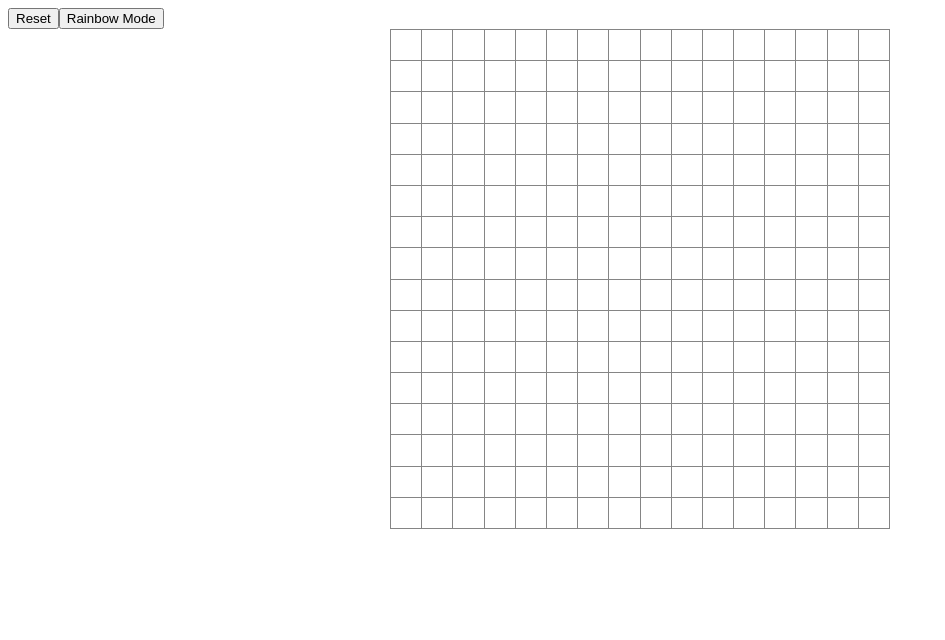
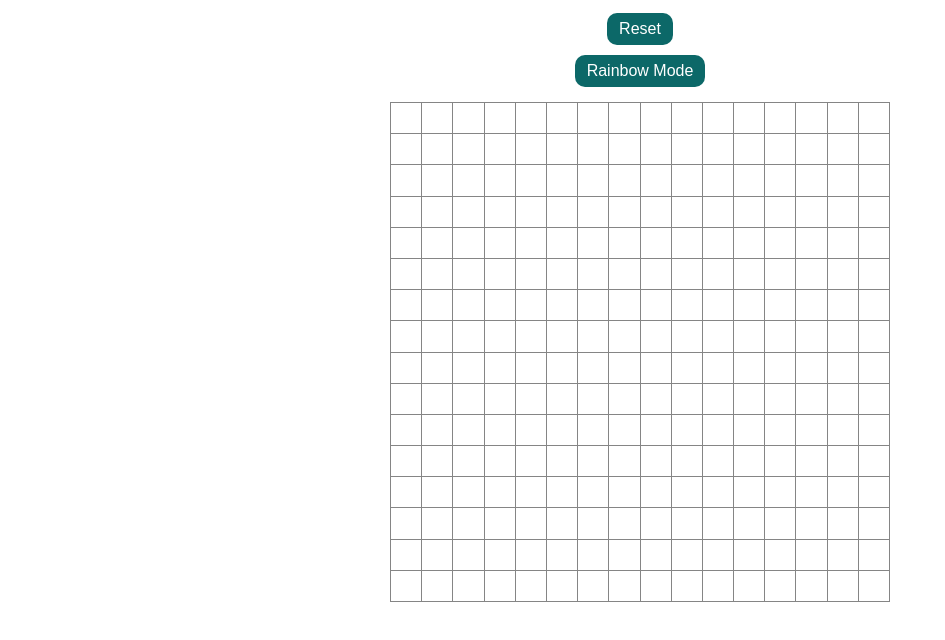
Before and after one commit to LenaChestnut/Etch-a-Sketch, a plain HTML site: page index.html in a window 1280 px wide. Shown: the whole page, without its empty margins (0-945 px from the left). Drawn offline with Linux system fonts and the light colour scheme.

Commit message:
Add buttons styles

```diff
--- a/style.css
+++ b/style.css
@@ -1,3 +1,9 @@
+body {
+    display: flex;
+    align-items: center;
+    flex-direction: column;
+}
+
 .square {
     background-color: white;
     box-sizing: border-box;
@@ -9,7 +15,7 @@
     height: 500px;
     border: 1px solid rgb(133, 133, 133);
     background-color: rgb(133, 133, 133);
-    margin: 0 auto;
+    margin: 10px auto;
     box-sizing: border-box;
     gap: 1px;
 }
@@ -17,3 +23,19 @@
 .hover {
     background-color: black;
 }
+
+button {
+    background-color: rgb(12, 104, 104);
+    font-family: 'Montserrat', Arial, sans-serif;
+    font-size: 16px;
+    font-weight: 400;
+    margin: 5px;
+    color: white;
+    border: none;
+    padding: 7px 12px;
+    border-radius: 10px;
+}
+
+button:hover {
+    background-color: darkslategray;
+}
```
